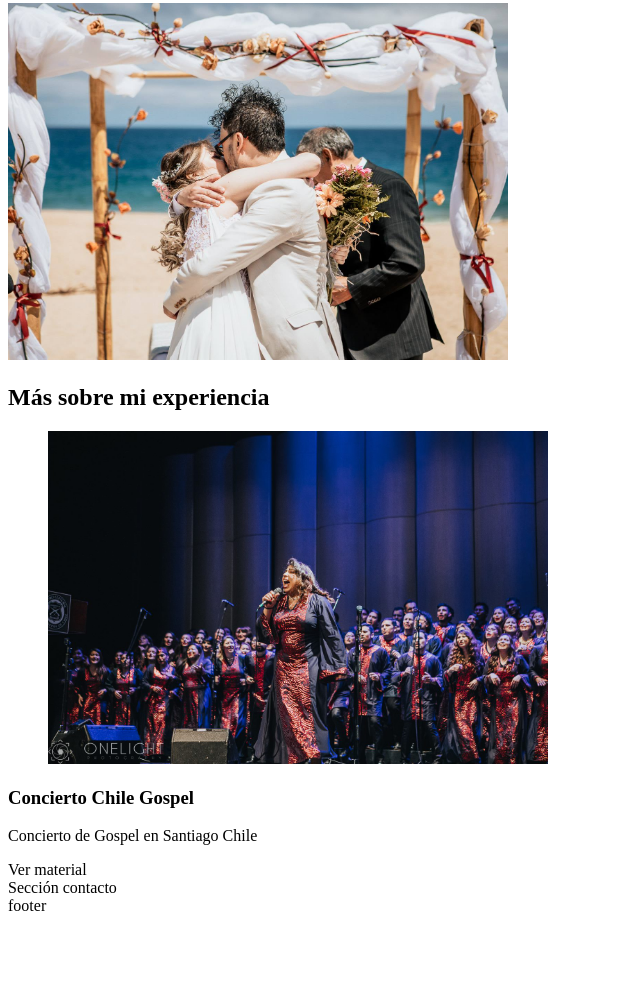
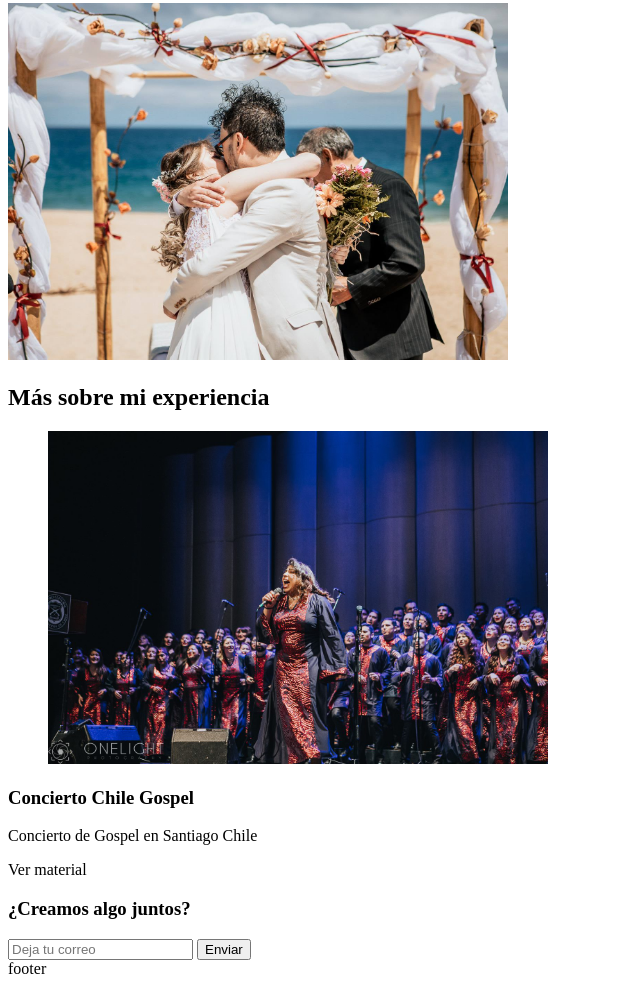
Before and after one commit to vcrolack/curso-de-desarrollo-web, a plain HTML site: page index.html in a window 1280 px wide. Shown: the part 1549-2535 px from the top of the page, without its empty margins (0-640 px from the left). Before the commit the page ends 2472 px from the top, so only its background shows below. Drawn offline with Linux system fonts and the light colour scheme.

Commit message:
Agregamos inputs para contactar con gente

```diff
--- a/index.html
+++ b/index.html
@@ -61,7 +61,13 @@
                 </article>
             </article>
         </section>
-        <section>Sección contacto</section>
+        <section>
+            <form action="/suscripcion/">
+                <h3>¿Creamos algo juntos?</h3>
+                <input type="text" placeholder="Deja tu correo" id="email">
+                <button>Enviar</button>
+            </form>
+        </section>
         <footer>footer</footer>
     </body>
 </html>
```
